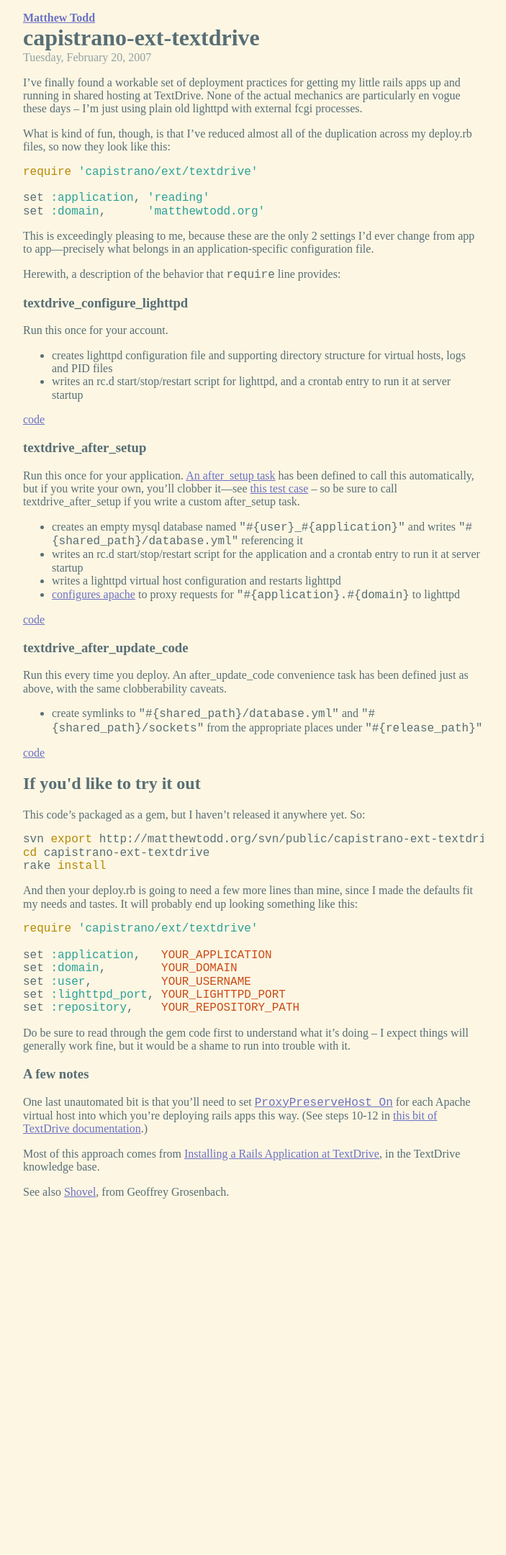
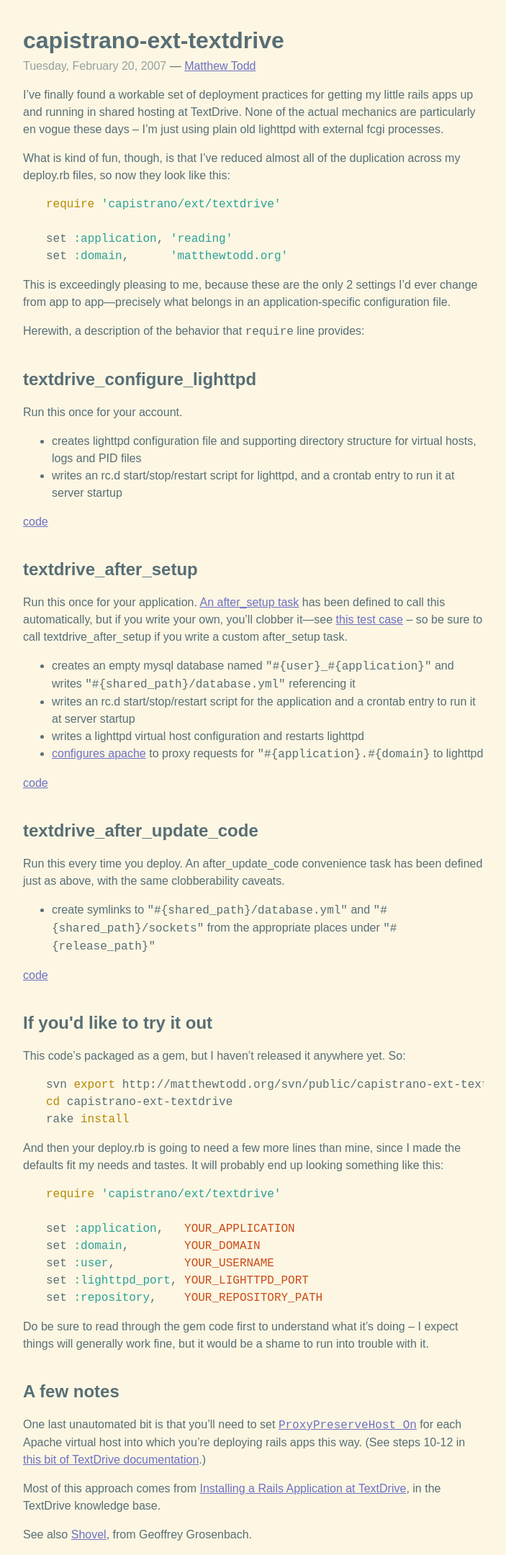
Before and after one commit to matthewtodd/matthewtodd.github.io, a Jekyll site: the page built from _posts/2007-02-20-capistrano-ext-textdrive.md, in a window 1280 px wide. Shown: the whole page at 72% size, without its empty margins (288-991 px from the left). Built offline with Jekyll 4.4.1, drawn with Linux system fonts in a browser that asks for light colours; before the commit the page ends 1681 px from its top, so only the background shows below that.

Commit message:
Hack hack hack.

```diff
--- a/_layouts/post.html
+++ b/_layouts/post.html
@@ -3,16 +3,14 @@
 {% include head.html %}
 
 <body id="post">
-  <header>
-    <h1><a href="/about.html">Matthew Todd</a></h1>
-  </header>
-
   <article>
     <header>
       <h1>{{ page.title }}</h1>
       <time datetime="{{ page.date | date: "%Y-%m-%d" }}" pubdate="pubdate">
         {{ page.date | date: "%A, %B %e, %Y"}}
       </time>
+      &mdash;
+      <a href="/" rel="author">Matthew Todd</a>
     </header>
 
     {{ content }}
--- a/stylesheets/screen.css
+++ b/stylesheets/screen.css
@@ -1,13 +1,20 @@
 body {
+  font-family: sans-serif;
+  font-size: 16px;
+  line-height: 1.5;
   margin: 1em;
 }
 
-#post > header h1 {
-  font-size: 1em;
+h1 {
+  font-size: 2em;
+  margin-bottom: 0;
+  margin-top: 1em;
 }
 
-header h1 {
-  margin: 0;
+h2, h3 { /* Just a few h3s in the capistrano-ext-textdrive article. */
+  font-size: 1.5em;
+  margin-bottom: 0;
+  margin-top: 1.5em;
 }
 
 img.inset {
@@ -15,7 +22,11 @@ img.inset {
   margin: 0 1em 1em 0;
 }
 
-pre.highlight {
+div.highlight {
+  margin-left: 2em;
+}
+
+div.highlight > pre {
   overflow-x: auto;
 }
 
```
